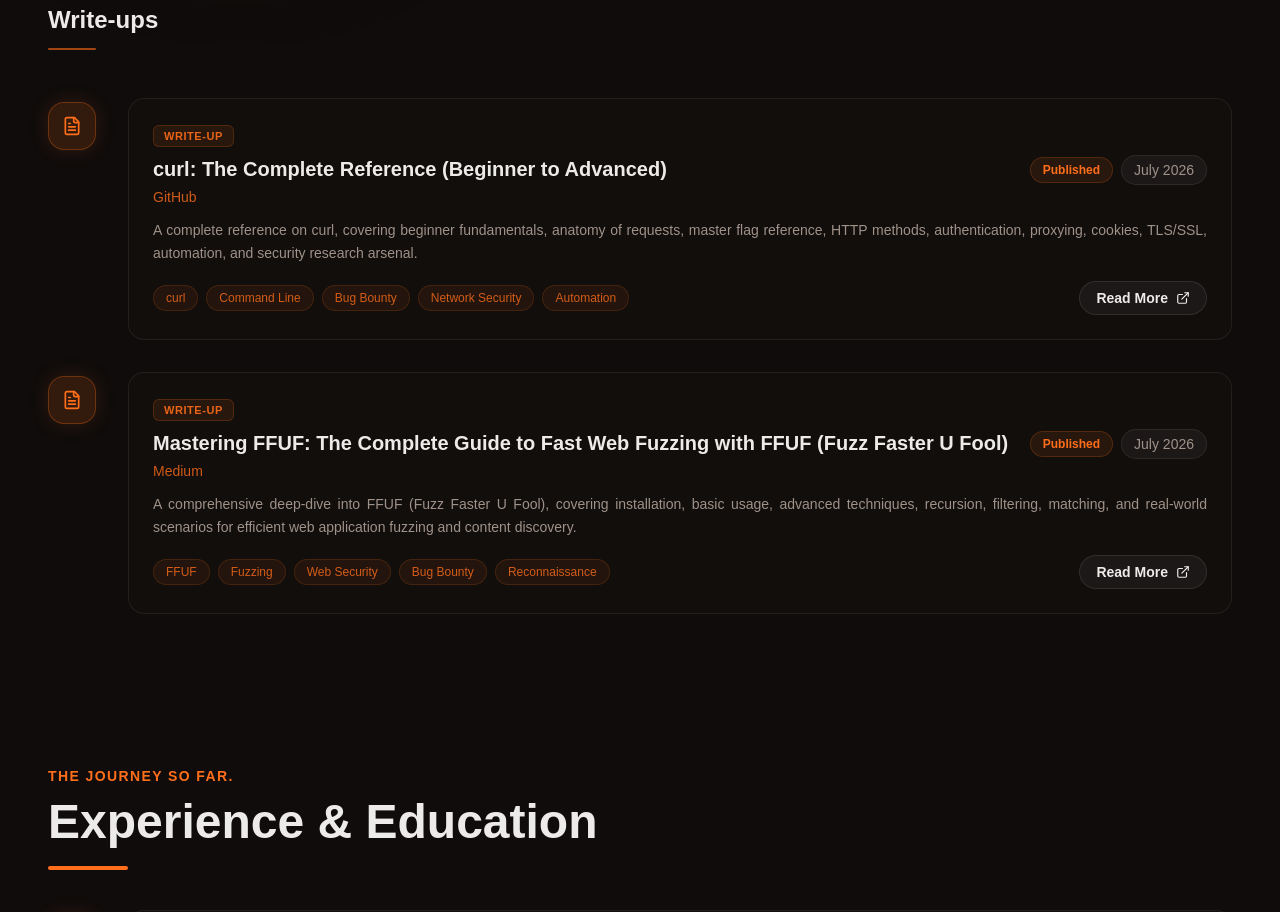
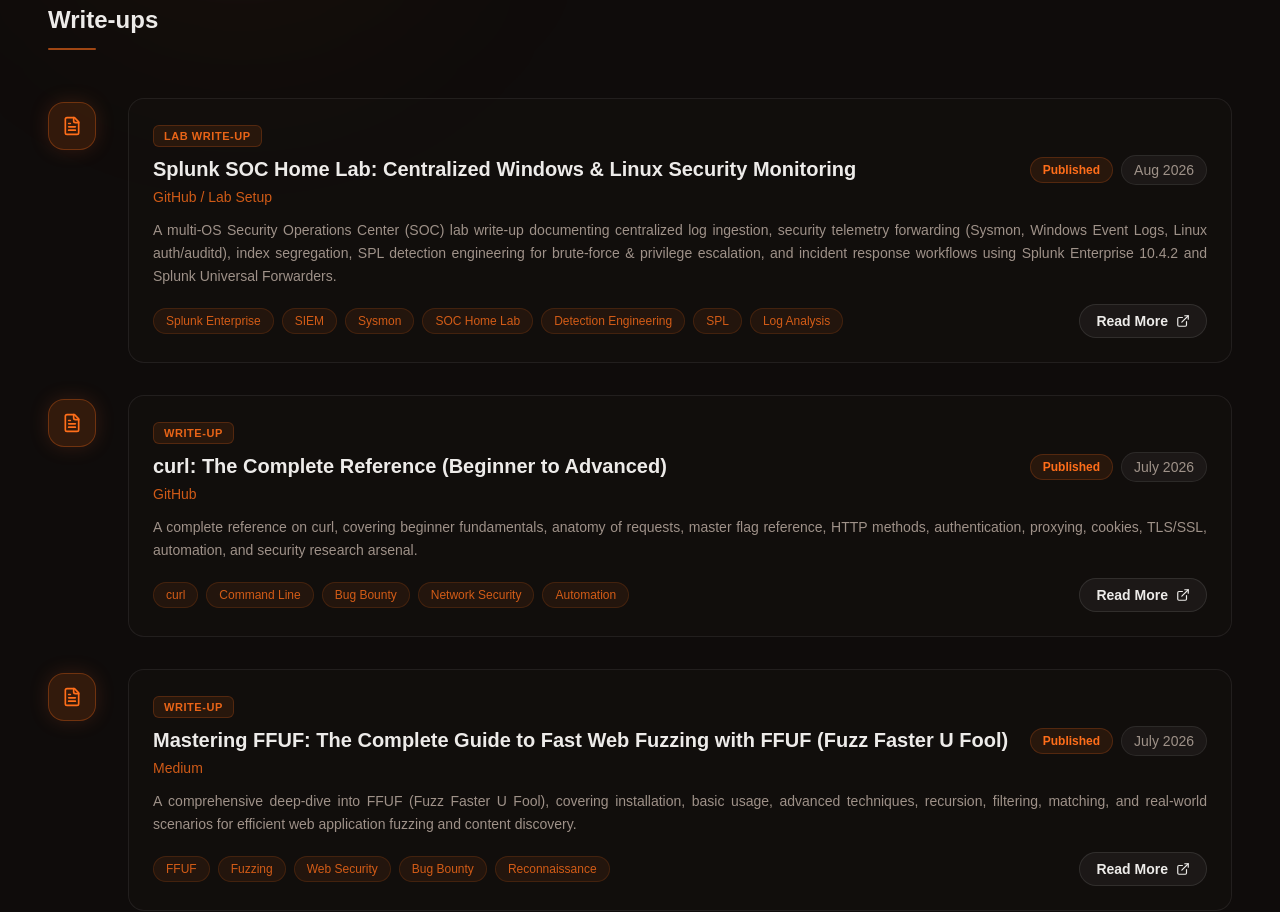
Before and after one commit to shii9/Portfolio, a React (Vite) app: page / in a window 1280 px wide. Shown: the part 4840-5752 px from the top of the page. Built offline with nearby package versions, Linux system fonts and the light colour scheme.

Commit message:
feat: update resume PDF, add Splunk SOC lab write-up, and setup GitHub Pages deploy workflow

```diff
--- a/src/components/sections/Hero.tsx
+++ b/src/components/sections/Hero.tsx
@@ -297,9 +297,8 @@
               </h3>
               {card.lines.length === 1 ? (
                 <p
-                  className={`text-muted-foreground text-sm leading-relaxed border-l-2 border-primary/40 pl-4${
-                    card.justify ? " text-left sm:text-justify" : ""
-                  }`}
+                  className={`text-muted-foreground text-sm leading-relaxed border-l-2 border-primary/40 pl-4${card.justify ? " text-left sm:text-justify" : ""
+                    }`}
                 >
                   {card.lines[0]}
                 </p>
--- a/src/components/sections/Research.tsx
+++ b/src/components/sections/Research.tsx
@@ -43,6 +43,18 @@
 ];
 
 const writeupsData = [
+  {
+    type: "Lab Write-up",
+    role: "Splunk SOC Home Lab: Centralized Windows & Linux Security Monitoring",
+    company: "GitHub / Lab Setup",
+    date: "Aug 2026",
+    link: "https://github.com/shii9/SOC_Lab_Setup_Splunk",
+    highlight: "Published",
+    icon: FileText,
+    description:
+      "A multi-OS Security Operations Center (SOC) lab write-up documenting centralized log ingestion, security telemetry forwarding (Sysmon, Windows Event Logs, Linux auth/auditd), index segregation, SPL detection engineering for brute-force & privilege escalation, and incident response workflows using Splunk Enterprise 10.4.2 and Splunk Universal Forwarders.",
+    tags: ["Splunk Enterprise", "SIEM", "Sysmon", "SOC Home Lab", "Detection Engineering", "SPL", "Log Analysis"],
+  },
   {
     type: "Write-up",
     role: "curl: The Complete Reference (Beginner to Advanced)",
@@ -268,7 +280,7 @@
                   <Icon size={20} />
                 </div>
 
-<motion.div className="bg-card/50 border border-foreground/8 rounded-2xl p-5 md:p-6 hover:border-primary/25 transition-[border-color,box-shadow,opacity] duration-300 group">
+                <motion.div className="bg-card/50 border border-foreground/8 rounded-2xl p-5 md:p-6 hover:border-primary/25 transition-[border-color,box-shadow,opacity] duration-300 group">
                   {/* Category tag up top */}
                   <div className="mb-2">
                     <span className="text-[11px] font-bold uppercase tracking-wider text-primary/90 bg-primary/10 px-2.5 py-0.5 rounded-md border border-primary/20 inline-block">
```
Also changed, not shown: src/components/sections/Projects.tsx (indentation only), 1 other file (tests, documents, lock files or other folders).
